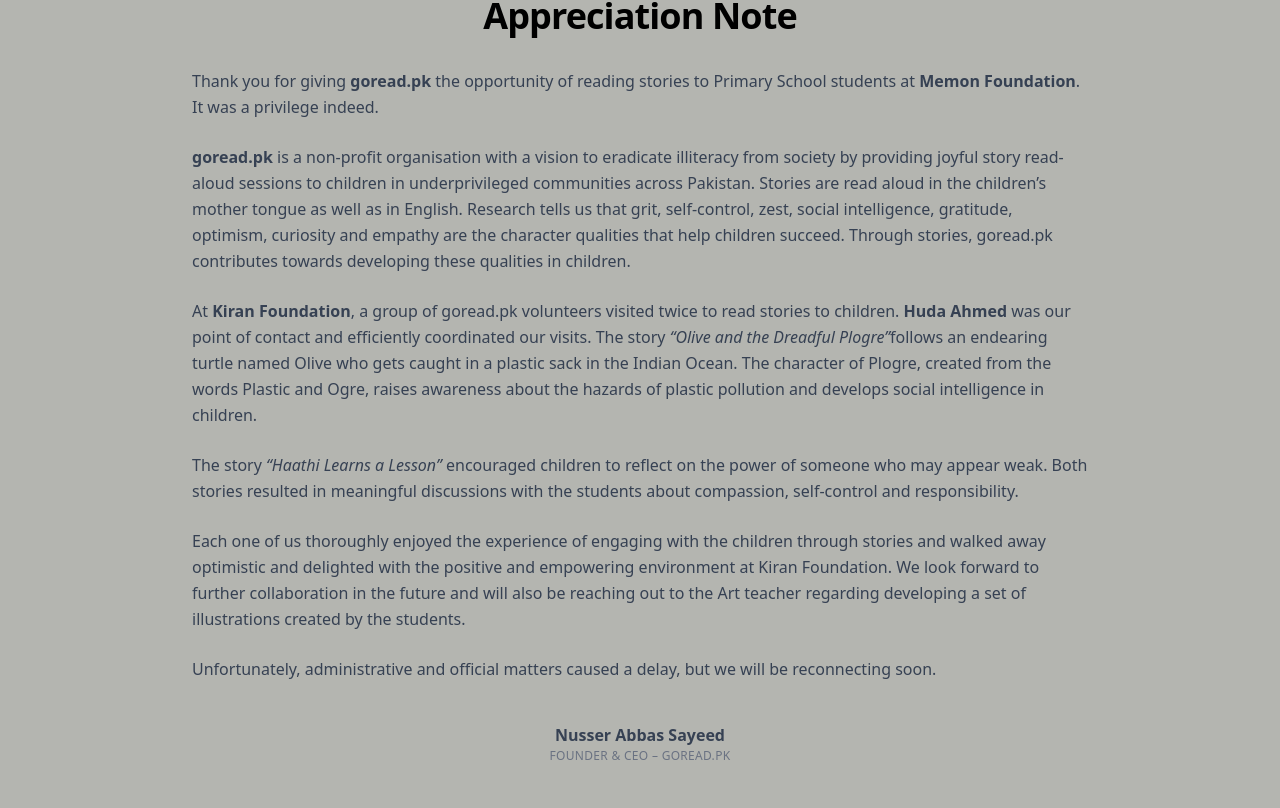
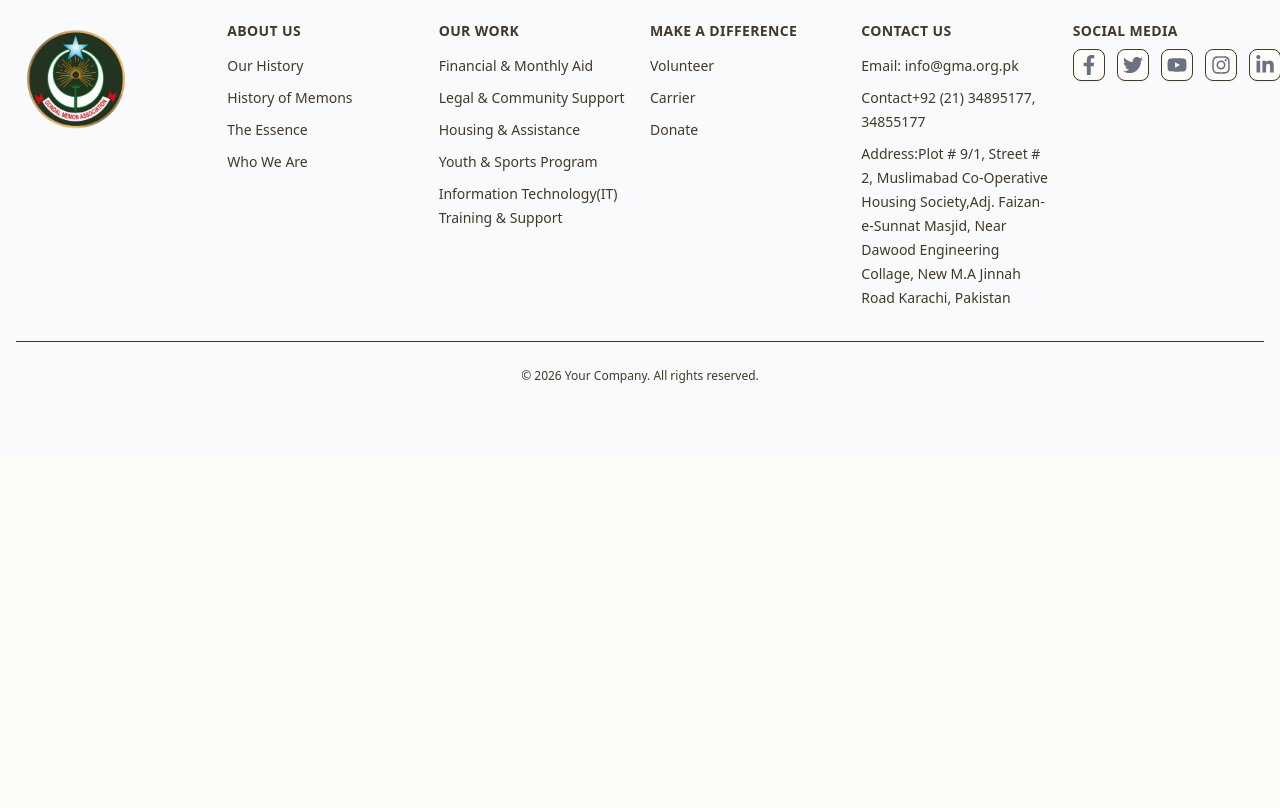
Before and after one commit to awais2542/NGO-website, a Next.js app: page /our-partner in a window 1280 px wide. Shown: the part 2092-2900 px from the top of the page. After the commit the page ends 2546 px from the top, so only its background shows below. Built offline with nearby package versions, Linux system fonts and the light colour scheme.

Commit message:
hot fixes & link fixes

```diff
--- a/app/Essence/page.tsx
+++ b/app/Essence/page.tsx
@@ -81,7 +81,7 @@
 
       <div className="py-12 px-4 bg-white">
         <div className="max-w-5xl mx-auto">
-          <div className="flex sm:grid sm:grid-cols-3 gap-5 text-center overflow-x-auto sm:overflow-visible">
+          <div className="flex sm:grid sm:grid-cols-3 justify-center gap-5 text-center overflow-x-auto sm:overflow-visible">
 
 
             {/* Icon 1 */}
@@ -138,7 +138,7 @@
       {/* icons  four */}
       <div className="py-12 px-4 bg-white mb-2">
         <div className="max-w-5xl mx-auto">
-          <div className="flex sm:grid sm:grid-cols-4 gap-3 text-center  sm:gap-0">
+          <div className="flex sm:grid sm:grid-cols-4 justify-center gap-5 text-center overflow-x-auto sm:gap-0">
 
 
 
--- a/app/Gallery/page.tsx
+++ b/app/Gallery/page.tsx
@@ -94,7 +94,7 @@
                   src={item.images[0]}
                   title={item.title}
                   desc={item.description}
-
+                  onClick={() => setSelectedEvent(item)}
                 />
               ))}
             </div>
--- a/app/our-partner/page.tsx
+++ b/app/our-partner/page.tsx
@@ -168,72 +168,7 @@
         </div>
       </div>
       {/* Text Thankyou! */}
-      <div className="w-full py-10 sm:py-14 px-4 bg-primary/50">
-        <div className="max-w-4xl mx-auto text-center">
 
-          {/* Heading */}
-          <SectionHeading
-            title="Appreciation Note"
-          />
-          {/* Content */}
-          <div className="text-gray-700 text-sm sm:text-base leading-relaxed space-y-6 text-left">
-
-            <p>
-              Thank you for giving <strong>goread.pk</strong> the opportunity of reading stories
-              to Primary School students at <strong>Memon Foundation</strong>.
-              It was a privilege indeed.
-            </p>
-
-            <p>
-              <strong>goread.pk</strong> is a non-profit organisation with a vision to eradicate
-              illiteracy from society by providing joyful story read-aloud sessions to children
-              in underprivileged communities across Pakistan. Stories are read aloud in the
-              children’s mother tongue as well as in English. Research tells us that grit,
-              self-control, zest, social intelligence, gratitude, optimism, curiosity and empathy
-              are the character qualities that help children succeed. Through stories,
-              goread.pk contributes towards developing these qualities in children.
-            </p>
-
-            <p>
-              At <strong>Kiran Foundation</strong>, a group of goread.pk volunteers visited twice
-              to read stories to children. <strong>Huda Ahmed</strong> was our point of contact
-              and efficiently coordinated our visits. The story <em>“Olive and the Dreadful Plogre”</em>
-              follows an endearing turtle named Olive who gets caught in a plastic sack in the
-              Indian Ocean. The character of Plogre, created from the words Plastic and Ogre,
-              raises awareness about the hazards of plastic pollution and develops social
-              intelligence in children.
-            </p>
-
-            <p>
-              The story <em>“Haathi Learns a Lesson”</em> encouraged children to reflect on the
-              power of someone who may appear weak. Both stories resulted in meaningful
-              discussions with the students about compassion, self-control and responsibility.
-            </p>
-
-            <p>
-              Each one of us thoroughly enjoyed the experience of engaging with the children
-              through stories and walked away optimistic and delighted with the positive and
-              empowering environment at Kiran Foundation. We look forward to further
-              collaboration in the future and will also be reaching out to the Art teacher
-              regarding developing a set of illustrations created by the students.
-            </p>
-
-            <p>
-              Unfortunately, administrative and official matters caused a delay, but we will be
-              reconnecting soon.
-            </p>
-
-            {/* Signature */}
-            <div className="pt-4 text-center">
-              <p className="font-semibold">Nusser Abbas Sayeed</p>
-              <p className="text-xs uppercase tracking-wide text-gray-500">
-                Founder & CEO – goread.pk
-              </p>
-            </div>
-
-          </div>
-        </div>
-      </div>
 
       <FooterSection />
     </div>
--- a/package.json
+++ b/package.json
@@ -22,7 +22,7 @@
     "next-themes": "^0.4.6",
     "react": "^19.2.3",
     "react-dom": "^19.2.3",
-    "react-icons": "^5.5.0",
+    "react-icons": "^5.6.0",
     "tailwind-merge": "^3.4.0"
   },
   "devDependencies": {
--- a/src/components/Footer.tsx
+++ b/src/components/Footer.tsx
@@ -3,7 +3,7 @@
 import Logo from "@/components/logo"; // Make sure path correct ho
 import { cn } from "@/lib/utils";
 import Link from "next/link";
-import { SocialButtons } from "./socialMediaButtons";
+import { SocialButtons } from "./SocialMediaButtons";
 
 
 
--- a/src/components/GallerySection.tsx
+++ b/src/components/GallerySection.tsx
@@ -80,14 +80,13 @@
             onClose={() => setSelectedImage(null)}
           />
         )}
-
-        {/* Button */}
-        <div className="w-full flex mt-10 sm:mt-16 justify-start md:justify-center lg:justify-start">
-          <Link href="/Gallery" className="block w-full">
+       {/* Button  */}
+        <div className="w-full flex items-center justify-center mt-10 sm:mt-16">
+              <Link href="/Gallery">
                 <Button
                   size="lg"
                   className="
-            w-full lg:w-auto px-5
+                  px-5
                   bg-secondary text-primary-foreground
                   transition-all duration-300 ease-in-out transform-gpu
                   hover:bg-secondary/90
@@ -95,10 +94,12 @@
                   active:scale-95
                 "
                 >
-              Donate Now
+                  View All
                 </Button>
               </Link>
             </div>
+
+
 
 
       </div>
--- a/src/components/demos/AboutMemonDrop.tsx
+++ b/src/components/demos/AboutMemonDrop.tsx
@@ -50,15 +50,15 @@
           </DropdownMenuItem>
 
           <DropdownMenuItem asChild>
-            <Link href="/essence">The Essence</Link>
+            <Link href="/Essence">The Essence</Link>
           </DropdownMenuItem>
 
           <DropdownMenuItem asChild>
-            <Link href="/organizaitional">Organizaitional Philosophy</Link>
+            <Link href="/Organizaitional">Organizaitional Philosophy</Link>
           </DropdownMenuItem>
 
           <DropdownMenuItem asChild>
-            <Link href="/volunteer">Became a Volunteer</Link>
+            <Link href="/Volunteer">Became a Volunteer</Link>
           </DropdownMenuItem>
         </DropdownMenuGroup>
 
@@ -69,19 +69,19 @@
           {isMobile ? (
             <>
               <DropdownMenuItem asChild>
-                <Link href="/office-bearers">Office Bearers</Link>
+                <Link href="/Office-bearers">Office Bearers</Link>
               </DropdownMenuItem>
 
               <DropdownMenuItem asChild>
-                <Link href="/committee">Managing Committee</Link>
+                <Link href="/Committee">Managing Committee</Link>
               </DropdownMenuItem>
 
               <DropdownMenuItem asChild>
-                <Link href="/youth-wing">Youth Wing</Link>
+                <Link href="/Youth-wing">Youth Wing</Link>
               </DropdownMenuItem>
 
               <DropdownMenuItem asChild>
-                <Link href="/ladies-wing">Ladies Wing</Link>
+                <Link href="/Ladies-wing">Ladies Wing</Link>
               </DropdownMenuItem>
             </>
           ) : (
@@ -92,19 +92,19 @@
 
               <DropdownMenuSubContent className="w-56 p-2">
                 <DropdownMenuItem asChild>
-                  <Link href="/office-bearers">Office Bearers</Link>
+                  <Link href="/Office-bearers">Office Bearers</Link>
                 </DropdownMenuItem>
 
                 <DropdownMenuItem asChild>
-                  <Link href="/committee">Managing Committee</Link>
+                  <Link href="/Committee">Managing Committee</Link>
                 </DropdownMenuItem>
 
                 <DropdownMenuItem asChild>
-                  <Link href="/youth-wing">Youth Wing</Link>
+                  <Link href="/Youth-wing">Youth Wing</Link>
                 </DropdownMenuItem>
 
                 <DropdownMenuItem asChild>
-                  <Link href="/ladies-wing">Ladies Wing</Link>
+                  <Link href="/Ladies-wing">Ladies Wing</Link>
                 </DropdownMenuItem>
               </DropdownMenuSubContent>
             </DropdownMenuSub>
--- a/src/components/navbar.jsx
+++ b/src/components/navbar.jsx
@@ -14,8 +14,8 @@
   { name: "Home", href: "/" },
   { name: "Our Partners", href: "/our-partner" },
   { name: "Our Work", href: "/our-work" },
-  { name: "Gallery", href: "/gallery" },
-  { name: "Contact Us", href: "/contact" },
+  { name: "Gallery", href: "/Gallery" },
+  { name: "Contact Us", href: "/Contact" },
   { name: <AboutMemonDropDown />, },
   { name: <NewsDropDown />, },
   {
```
Also changed, not shown: app/Contact/page.tsx (+14 -18 lines), app/page.tsx (+4 -4 lines), public/ourwork/skill.jpg (added), 1 other file (tests, documents, lock files or other folders). Lines whose indentation alone changed are shown as unchanged.
